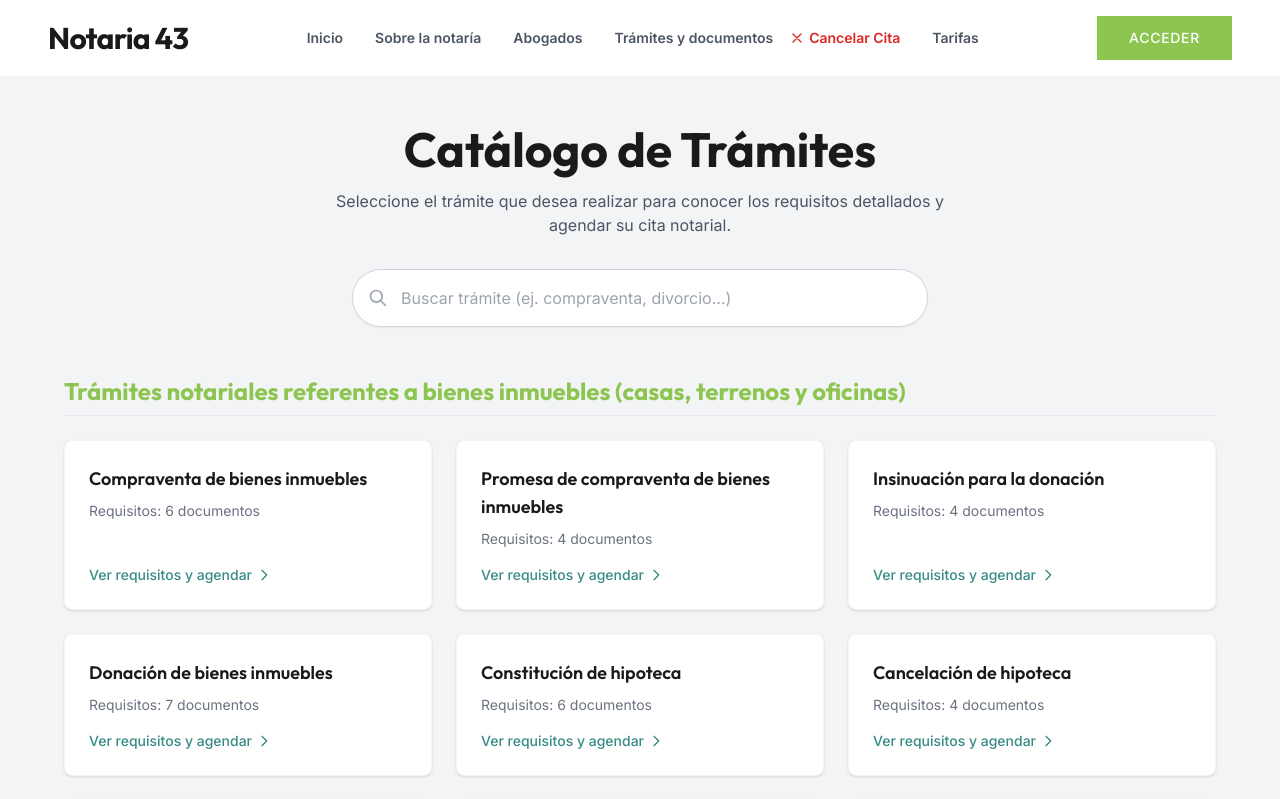
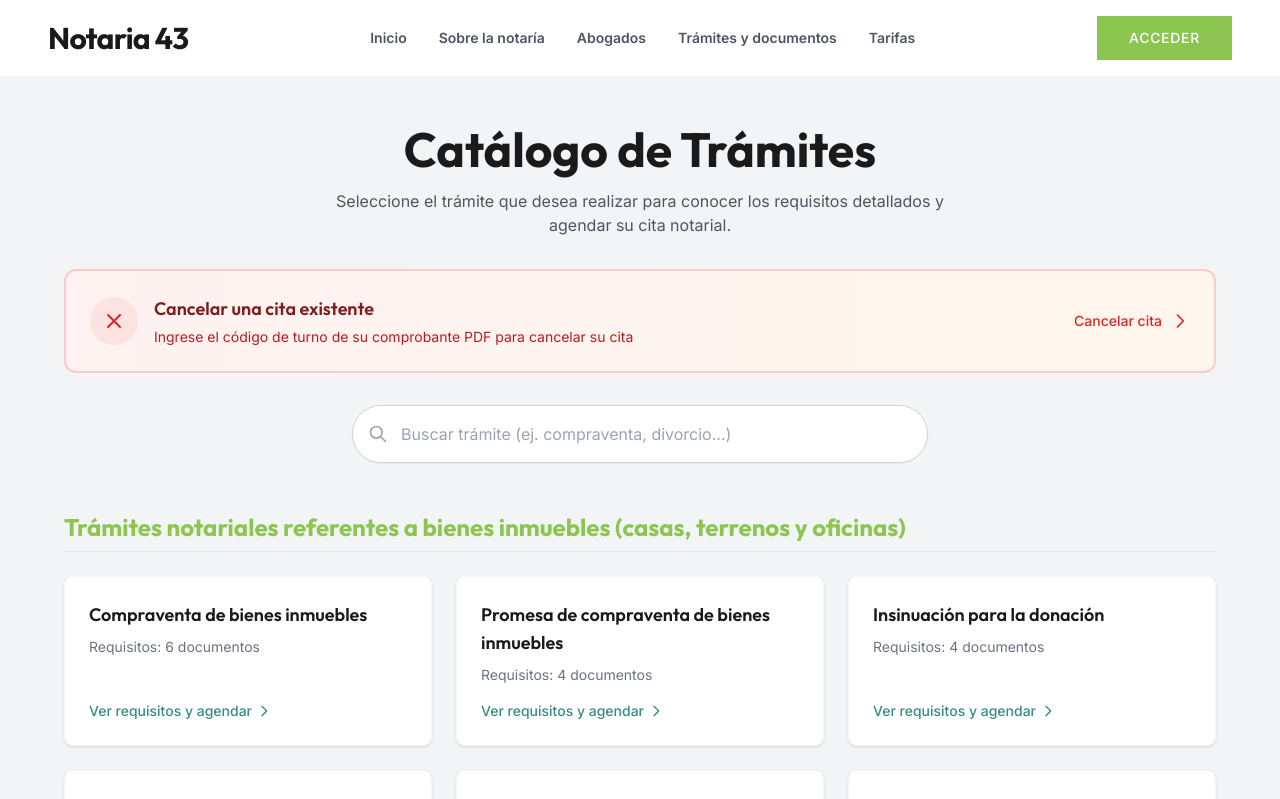
Before and after one commit to Thyago23/Notaria_43, a React (Vite) app in the folder frontend/: page /booking in a window 1280 px wide. Shown: the top 799 px of the page. Built offline with nearby package versions, Linux system fonts and the light colour scheme; no server answers.

Commit message:
Arreglo Boton Cancelar turno

```diff
--- a/frontend/src/components/layout/Navbar.tsx
+++ b/frontend/src/components/layout/Navbar.tsx
@@ -16,18 +16,7 @@ const Navbar = () => {
         <Link to="/" className="text-sm font-semibold text-gray-600 hover:text-[#8cc550] transition-colors">Inicio</Link>
         <Link to="/sobre-nosotros" className="text-sm font-semibold text-gray-600 hover:text-[#8cc550] transition-colors">Sobre la notaría</Link>
         <Link to="/abogados" className="text-sm font-semibold text-gray-600 hover:text-[#8cc550] transition-colors">Abogados</Link>
-        <div className="flex items-center space-x-4">
-          <Link to="/booking" className="text-sm font-semibold text-gray-600 hover:text-[#8cc550] transition-colors">Trámites y documentos</Link>
-          <Link
-            to="/cancelar"
-            className="text-sm font-semibold text-red-600 hover:text-red-700 transition-colors flex items-center"
-          >
-            <svg className="w-4 h-4 mr-1" fill="none" viewBox="0 0 24 24" stroke="currentColor">
-              <path strokeLinecap="round" strokeLinejoin="round" strokeWidth={2} d="M6 18L18 6M6 6l12 12" />
-            </svg>
-            Cancelar Cita
-          </Link>
-        </div>
+        <Link to="/booking" className="text-sm font-semibold text-gray-600 hover:text-[#8cc550] transition-colors">Trámites y documentos</Link>
         <a href="/LISTADEPRECIOSAÑO2026.pdf" target="_blank" rel="noopener noreferrer" className="text-sm font-semibold text-gray-600 hover:text-[#8cc550] transition-colors">Tarifas</a>
       </div>
 
--- a/frontend/src/pages/Booking.tsx
+++ b/frontend/src/pages/Booking.tsx
@@ -28,6 +28,38 @@ const Booking = () => {
         <p className="text-gray-600 text-center mb-8 max-w-2xl mx-auto">
           Seleccione el trámite que desea realizar para conocer los requisitos detallados y agendar su cita notarial.
         </p>
+
+        {/* Cancelar Cita - Card destacada */}
+        <div className="max-w-7xl mx-auto mb-8">
+          <Link
+            to="/cancelar"
+            className="block bg-gradient-to-r from-red-50 to-orange-50 border-2 border-red-200 rounded-xl p-6 hover:shadow-lg transition-all group"
+          >
+            <div className="flex items-center justify-between">
+              <div className="flex items-center space-x-4">
+                <div className="w-12 h-12 bg-red-100 rounded-full flex items-center justify-center group-hover:bg-red-200 transition-colors">
+                  <svg className="w-6 h-6 text-red-600" fill="none" viewBox="0 0 24 24" stroke="currentColor">
+                    <path strokeLinecap="round" strokeLinejoin="round" strokeWidth={2} d="M6 18L18 6M6 6l12 12" />
+                  </svg>
+                </div>
+                <div>
+                  <h3 className="text-lg font-semibold text-red-900 group-hover:text-red-700 transition-colors">
+                    Cancelar una cita existente
+                  </h3>
+                  <p className="text-sm text-red-700 mt-1">
+                    Ingrese el código de turno de su comprobante PDF para cancelar su cita
+                  </p>
+                </div>
+              </div>
+              <div className="flex items-center space-x-2 text-red-600 group-hover:text-red-800 transition-colors">
+                <span className="text-sm font-medium">Cancelar cita</span>
+                <svg className="w-5 h-5 group-hover:translate-x-1 transition-transform" fill="none" viewBox="0 0 24 24" stroke="currentColor">
+                  <path strokeLinecap="round" strokeLinejoin="round" strokeWidth={2} d="M9 5l7 7-7 7" />
+                </svg>
+              </div>
+            </div>
+          </Link>
+        </div>
 
         <div className="max-w-xl mx-auto mb-12 relative">
           <input
```
Also changed, not shown: 1 other file (tests, documents, lock files or other folders).
